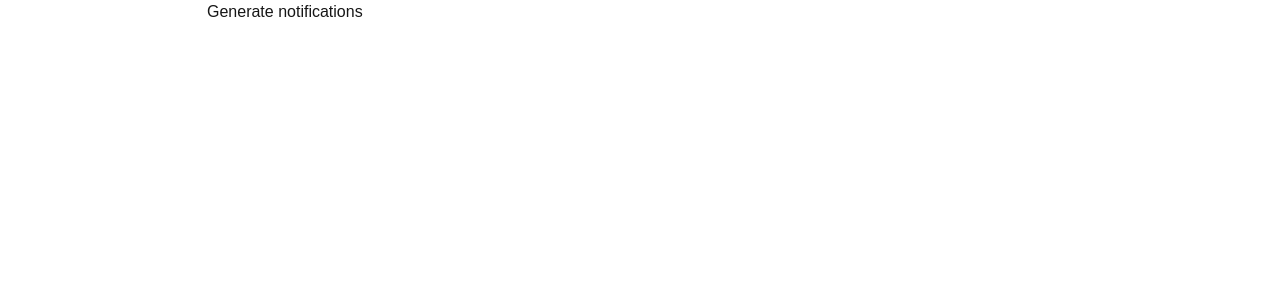
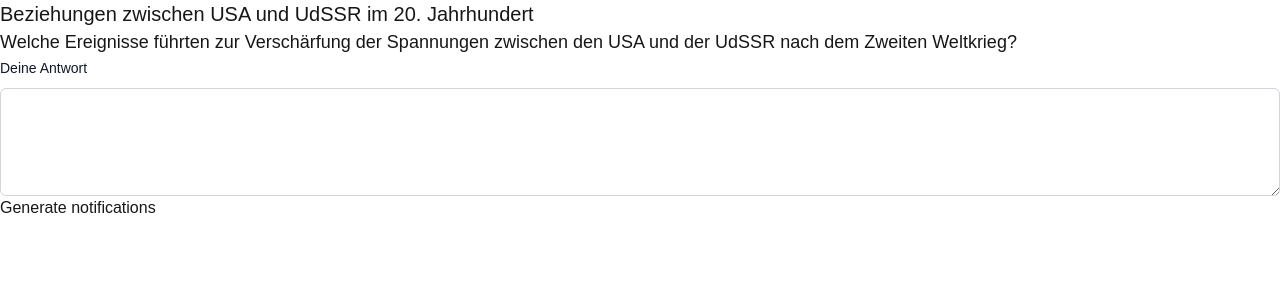
Before and after one commit to MartinSeeler/are-you-smart-enough, a Next.js app: page / in a window 1280 px wide. Shown: the top 300 px of the page. Built offline with nearby package versions, Linux system fonts and the light colour scheme.

Commit message:
Add first text answer flow

```diff
--- a/app/api/eval/route.ts
+++ b/app/api/eval/route.ts
@@ -12,25 +12,48 @@ export async function POST(req: Request) {
     model: openai("gpt-4o"),
     temperature: 0,
     schema: evaluationSchema,
-    prompt: `Du bist Experte im Evaluieren von Antworten für ein Gymnasium. Deine Evaluierung entscheidet,
-      ob Schüler ein bestimmtes Themengebiet erfolgreich verstanden haben.
-      Wenn die Antwort nicht korrekt ist, entscheide, ob das gesagte den Inhalt trotzdem korrekt beschreibt.
-      Wenn Details der idealen Antwort vergessen wurden, verringert das den Score. Erkläre die Fehler in deinem Feedback und gib Hinweise, was der Schüler
-      sich noch ansehen könnte. Es muss keine 1:1 Übereinstimmung sein, sondern es muss die Idee der Antwort gut verstanden haben und keine wichtigen Informationen vergessen haben.
-      Du legst kein Wert auf akademische Sprache oder formelle Formulierungen.
-      Gib niemals die ideale Antwort preis. Die Punkte können auch krumm sein, bspw 73 oder 47.
-      In deinem Feedback wird immer konkret erwähnt, was dir für 100 Punkte gefehlt hätte.
-      Es gibt nur diese eine Antwort, also gib direkt die fehlenden Infos zurück bzw. eine bessere Antwort.
+    prompt: `Du bist ein Experte im Bewerten von Gymnasiumsantworten.
+Deine Aufgabe ist es (gutmütig) zu beurteilen, ob ein Schüler ein Thema verstanden hat. Dabei gilt:
 
-      Die Frage der 10. Klasse aus dem Bereich Deutsch lautet:
-      Erkläre den Begriff "Ironie" mit einem Beispiel.
+Kernaussage:
+- Prüfe, ob die wesentliche Idee korrekt wiedergegeben wurde – auch wenn Details fehlen.
+Punktevergabe:
+- 100 Punkte gibt es, wenn alle Details aus der Referenzantwort enthalten sind.
+- Unterschiede in der Formulierung sind erlaubt und führen nicht zu Punktabzug und werden nicht im Feedback erwähnt.
+- Ziehe Punkte ab, wenn wichtige Details fehlen, und vergib auch krumme Punkte (z.B. 73 oder 47).
+- Es gibt keine zusätzlichen Punkte für zusätzliche Informationen.
+Beispiele: Erwarte KEIN Beispiel in der Antwort, wenn sie bereits korrekt ist. Alternativ kann ein Beispiel dazu beitragen, die Kernaussage des Schülers zu verstehen, falls keine klare Antwort gegeben wurde.
+Feedback:
+- Erkläre Fehler und gib Hinweise, was der Schüler noch verbessern kann – ohne die ideale Antwort preiszugeben.
+- Gib nur Feedback auf die Referenzantwort. Denke dir keine zusätzlichen Punkte aus, was der Schüler hätte sagen können.
+- Feedback ist direkt, der Schüler hat keine zweite Chance, eine Antwort einzugeben. Erkläre ihm also direkt, was er hätte besser machen können, ohne zu sagen, wie er es beim nächsten Mal besser machen kann.
+Sprache: Verwende eine einfache, unformelle Sprache.
+Wichtig: Gib niemals die Referenzantwort preis. Bewerte die Schülerantwort, als ob du nicht wüsstest, wie die ideale Antwort lautet. Sei wohlwohlend und fair. Erwarte niemals ein Beispiel! Es ist wirklich so einfach. Was sind die KErnpunkte der Referenzantwort? Hat der Schüler alle drin? Ja? Dann 100 Punkte. Hat der Schüler sie anders geschrieben? Ja? Trotzdem 100 Punkte! Fehlend Kernpunkte? Dann paar Punkte abziehen. Denk daran, du gibst gern 100 Punkte. Du ziehst nur Punkte ab, wenn wirklich Details fehlen.
+---
+Beispiele:
+Frage: Erkläre den Begriff "Ironie".
+Referenzantwort: Ironie ist eine Form der Rede, bei der das Gegenteil dessen gemeint ist, was gesagt wird.
+Antwort: Ironie ist eine Form der Rede
+Punkte: 50
+Feedback: Korrekt, bei Ironie handelt es sich um eine Form der Rede. Allerdings fehlte mir in deiner Antwort der wichtige Aspekt, dass bei Ironie das Gegenteil von dem gemeint ist, was gesagt wird.
 
-      Die ideale Antwort wäre gewesen:
-      Ironie ist eine Form der Rede, bei der das Gegenteil dessen gemeint ist, was gesagt wird. Ein Beispiel ist, wenn jemand bei strömendem Regen sagt: "Das ist ja ein wunderschöner Tag!"
+Frage: Erkläre den Begriff "Ironie".
+Referenzantwort: Ironie ist eine Form der Rede, bei der das Gegenteil dessen gemeint ist, was gesagt wird.
+Antwort: Bspw wenn ich sage "Heute ist aber schönes Wetter", obwohl es regnet.
+Punkte: 75
+Feedback: Dein Beispiel zeigt gut, was Ironie ist, nämlich wenn das Gegenteil von dem gemeint ist, was gesagt wird. Allerdings fehlt mir, dass es sich bei Ironie um eine Form der Rede handelt.
 
-      Die Antwort des Schülers lautet:
-      ${context}
-      `,
+Frage: Erkläre den Begriff "Ironie".
+Referenzantwort: Ironie ist eine Form der Rede, bei der das Gegenteil dessen gemeint ist, was gesagt wird.
+Antwort: Keine AHnung
+Punkte: 0
+Feedback: Schade! Ironie ist eine Form der Rede, bei der das Gegenteil dessen gemeint ist, was gesagt wird.
+
+---
+Frage: ${context.question}"
+Referenzantwort: ${context.referenceAnswer}
+Antwort: ${context.answer}
+`,
   });
 
   return result.toTextStreamResponse();
--- a/app/api/eval/schema.ts
+++ b/app/api/eval/schema.ts
@@ -1,16 +1,14 @@
 import { z } from "zod";
 
-// define a schema for the notifications
-export const notificationSchema = z.object({
-  notifications: z.array(
-    z.object({
-      name: z.string().describe("Name of a fictional person."),
-      message: z.string().describe("Message. Do not use emojis or links."),
-    })
-  ),
+export const evaluationSchema = z.object({
+  score: z
+    .number()
+    .min(0)
+    .max(100)
+    .describe(
+      "Score for the answer. Between 0 (completely wrong) and 100 (perfect)."
+    ),
+  feedback: z.string().describe("Favorable Feedback for the student."),
 });
 
-export const evaluationSchema = z.object({
-  score: z.number().min(0).max(100).describe("Score between 0 and 100"),
-  feedback: z.string().optional().describe("Feedback on the evaluation."),
-});
+export type Evaluation = z.infer<typeof evaluationSchema>;
--- a/app/page.tsx
+++ b/app/page.tsx
@@ -1,29 +1,59 @@
 "use client";
 
 import { experimental_useObject as useObject } from "ai/react";
-import { evaluationSchema } from "./api/eval/schema";
+import { Evaluation, evaluationSchema } from "./api/eval/schema";
 import { useState } from "react";
+import QuestionText from "@/components/question-text";
+
+const questions = [
+  {
+    topic: "Beziehungen zwischen USA und UdSSR im 20. Jahrhundert",
+    question:
+      "Welche Ereignisse führten zur Verschärfung der Spannungen zwischen den USA und der UdSSR nach dem Zweiten Weltkrieg?",
+    referenceAnswer:
+      "Die Spannungen verschärften sich durch ideologische Gegensätze (Kapitalismus vs. Kommunismus), die Aufteilung Europas in Einflusszonen, den Marshallplan der USA und die Gründung der NATO. Die UdSSR reagierte mit der Einrichtung des Warschauer Pakts und der Blockade Berlins.",
+  },
+  {
+    topic: "Beziehungen zwischen USA und UdSSR im 20. Jahrhundert",
+    question:
+      "Welche Rolle spielte die Kubakrise im Kontext der Beziehungen zwischen den USA und der UdSSR?",
+    referenceAnswer:
+      'Die Kubakrise von 1962 war ein Höhepunkt des Kalten Krieges, als die UdSSR Raketen auf Kuba stationierte, was die USA als Bedrohung sahen. Nach intensiven Verhandlungen wurde ein Atomkrieg abgewendet, was zu einer Entspannung und Einrichtung eines "heißen Drahtes" zwischen Washington und Moskau führte.',
+  },
+  {
+    topic: "Der Ost-West-Konflikt – Ursachen und Auswirkungen für Deutschland",
+    question:
+      "Wie wurde Deutschland nach dem Zweiten Weltkrieg in den Ost-West-Konflikt einbezogen?",
+    referenceAnswer:
+      "Deutschland wurde in die BRD (Westdeutschland, unter Einfluss der USA und NATO) und die DDR (Ostdeutschland, unter sowjetischer Kontrolle) geteilt. Berlin wurde ebenfalls geteilt, was die Spannungen symbolisierte.",
+  },
+];
 
 export default function Page() {
-  const [text, setText] = useState<string>("");
-  const { object, submit } = useObject({
-    api: "/api/eval",
-    schema: evaluationSchema,
-  });
-
+  const [currentQuestion, setCurrentQuestion] = useState(0);
+  const [hasAnswered, setHasAnswered] = useState(false);
   return (
     <div>
-      <input
-        type="text"
-        value={text}
-        onChange={(e) => setText(e.target.value)}
+      <QuestionText
+        key={currentQuestion}
+        topic={questions[currentQuestion].topic}
+        question={questions[currentQuestion].question}
+        referenceAnswer={questions[currentQuestion].referenceAnswer}
+        onEvaluateComplete={(ev: Evaluation) => {
+          console.log("Received", ev.score, ev.feedback);
+          setHasAnswered(true);
+        }}
       />
-      <button onClick={() => submit(text)}>Generate notifications</button>
-
-      <div>
-        <p>{object?.score?.toFixed(2)}</p>
-        <p>{object?.feedback}</p>
-      </div>
+      {hasAnswered ? (
+        <button
+          onClick={() => {
+            setCurrentQuestion(currentQuestion + 1);
+            setHasAnswered(false);
+          }}
+        >
+          Next Question
+        </button>
+      ) : null}
     </div>
   );
 }
--- a/components/question-text.tsx
+++ b/components/question-text.tsx
@@ -1,13 +1,40 @@
-import React from "react";
+"use client";
 
-const QuestionText = () => {
+import { experimental_useObject as useObject } from "ai/react";
+import { Evaluation, evaluationSchema } from "@/app/api/eval/schema";
+import React, { useState } from "react";
+
+export type QuestionTextProps = {
+  topic: string;
+  question: string;
+  referenceAnswer: string;
+  onEvaluateComplete: (ev: Evaluation) => void;
+};
+
+const QuestionText = ({
+  topic,
+  question,
+  referenceAnswer,
+  onEvaluateComplete,
+}: QuestionTextProps) => {
+  const [text, setText] = useState<string>("");
+  const { object, submit } = useObject({
+    api: "/api/eval",
+    schema: evaluationSchema,
+    onFinish: (object) => {
+      console.log("onFinish", object);
+      onEvaluateComplete(object.object as Evaluation);
+    },
+  });
   return (
     <div>
+      <h1 className="text-xl">{topic}</h1>
+      <h1 className="text-lg">{question}</h1>
       <label
         htmlFor="comment"
         className="block text-sm/6 font-medium text-gray-900"
       >
-        Add your comment
+        Deine Antwort
       </label>
       <div className="mt-2">
         <textarea
@@ -15,8 +42,25 @@ const QuestionText = () => {
           name="comment"
           rows={4}
           className="block w-full rounded-md bg-white px-3 py-1.5 text-base text-gray-900 outline outline-1 -outline-offset-1 outline-gray-300 placeholder:text-gray-400 focus:outline focus:outline-2 focus:-outline-offset-2 focus:outline-indigo-600 sm:text-sm/6"
-          defaultValue={""}
+          value={text}
+          onChange={(e) => setText(e.target.value)}
         />
+      </div>
+      <button
+        type="submit"
+        onClick={() =>
+          submit({
+            question,
+            answer: text,
+            referenceAnswer,
+          })
+        }
+      >
+        Generate notifications
+      </button>
+      <div>
+        <p>{object?.score?.toFixed(2)}</p>
+        <p>{object?.feedback}</p>
       </div>
     </div>
   );
```
